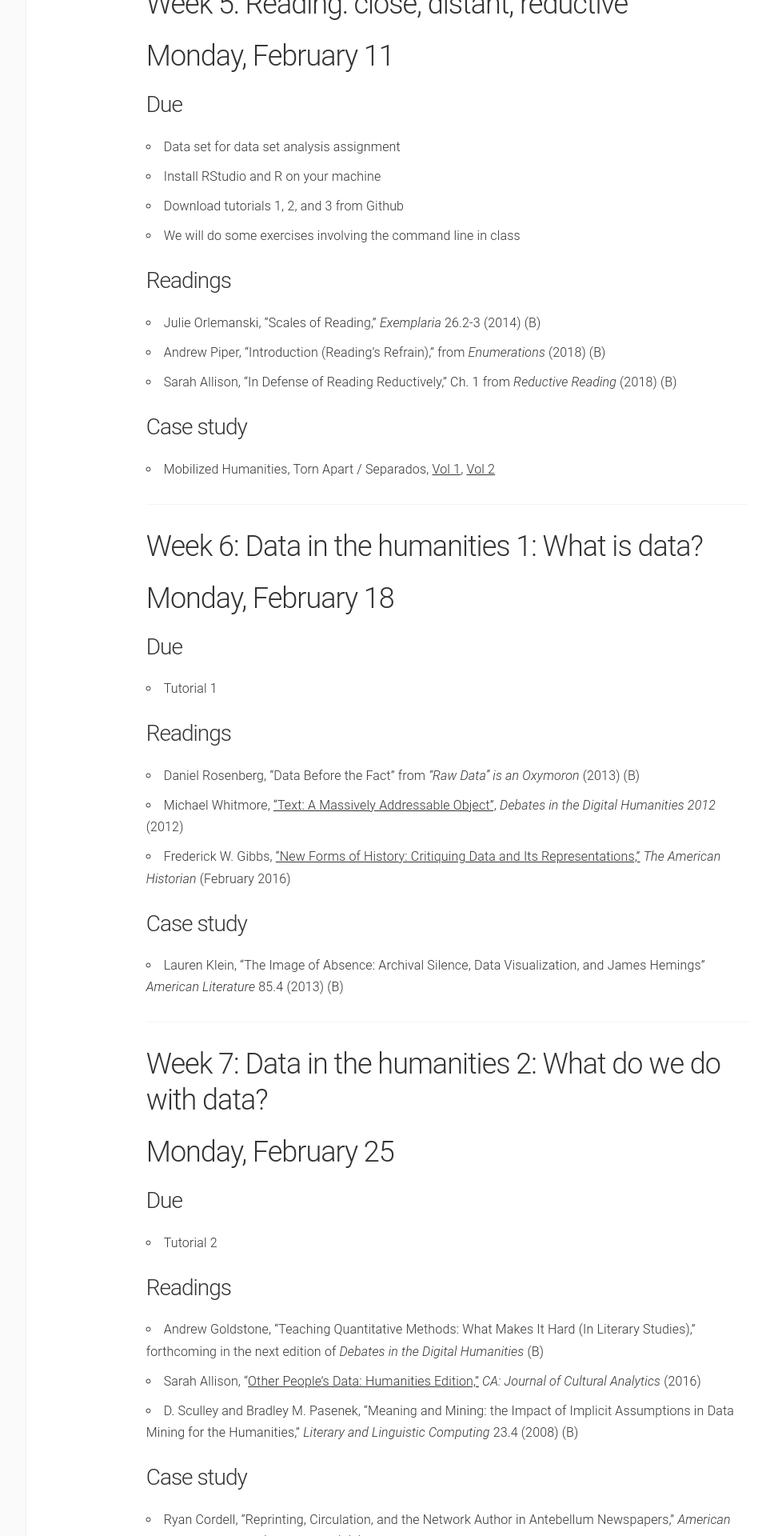
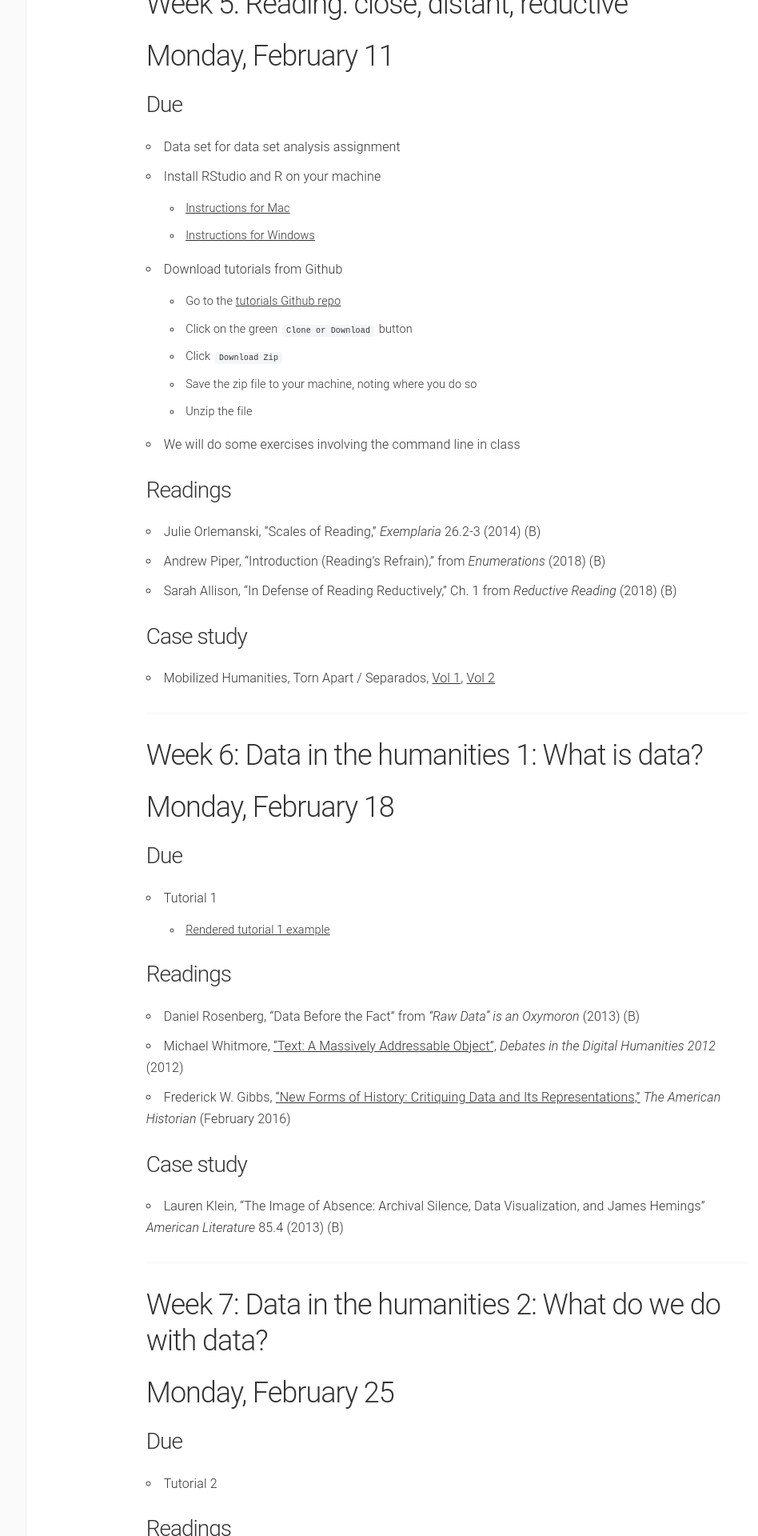
Before and after one commit to lcthomas/eng682s19, a Jekyll site: the page built from schedule.md, in a window 1280 px wide. Shown: the part 2595-4515 px from the top of the page at 80% size, without its empty margins (180-1128 px from the left). Built offline with Jekyll 4.4.1, drawn with Linux system fonts in a browser that asks for light colours; some of the changed text lies outside the part shown.

Commit message:
Links for tutorials

```diff
--- a/schedule.md
+++ b/schedule.md
@@ -68,7 +68,14 @@ _The Administration of DH_
 ### Due
 * Data set for data set analysis assignment
 * Install RStudio and R on your machine
-* Download tutorials 1, 2, and 3 from Github
+  - [Instructions for Mac](https://medium.com/@GalarnykMichael/install-r-and-rstudio-on-mac-e911606ce4f4)
+  - [Instructions for Windows](https://medium.com/@GalarnykMichael/install-r-and-rstudio-on-windows-5f503f708027)
+* Download tutorials from Github
+  - Go to the [tutorials Github repo](https://github.com/lcthomas/eng682s19-tutorials)
+  - Click on the green `Clone or Download` button
+  - Click `Download Zip`
+  - Save the zip file to your machine, noting where you do so
+  - Unzip the file
 * We will do some exercises involving the command line in class
 
 ### Readings
@@ -85,6 +92,7 @@ _The Administration of DH_
 ## Monday, February 18
 ### Due
 * Tutorial 1
+  - [Rendered tutorial 1 example](https://lindsaythomas.net/eng682s19/tutorial-1.html)
 
 ### Readings
 * Daniel Rosenberg, “Data Before the Fact” from _“Raw Data” is an Oxymoron_ (2013) (B)
```
